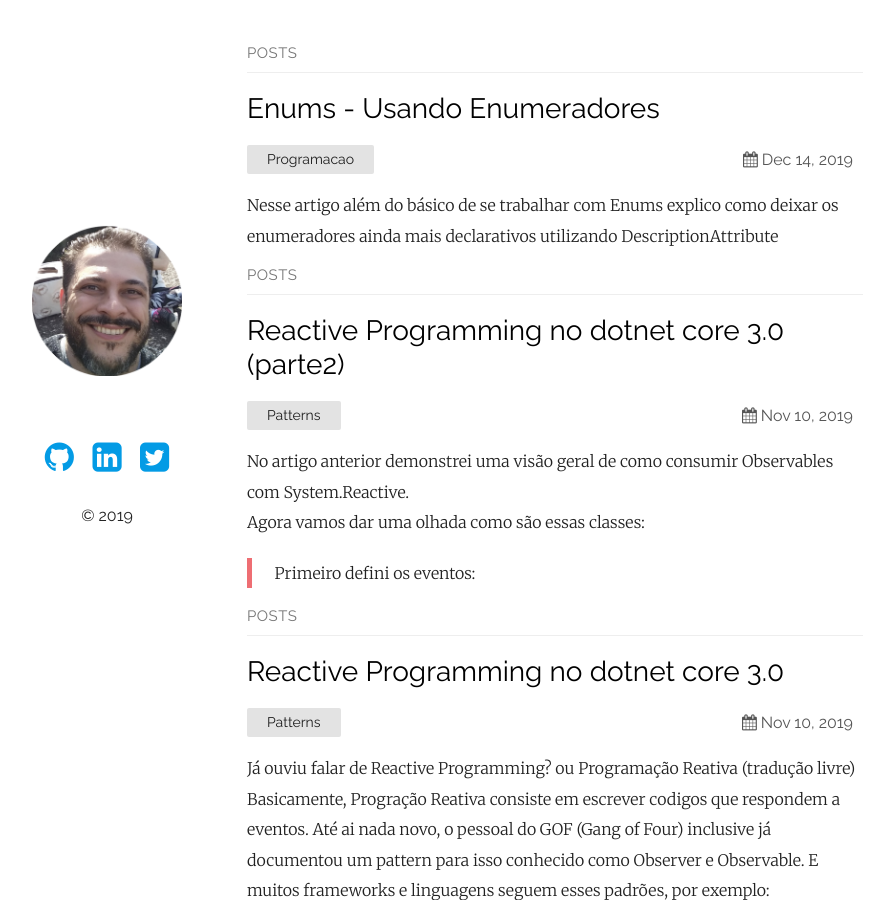
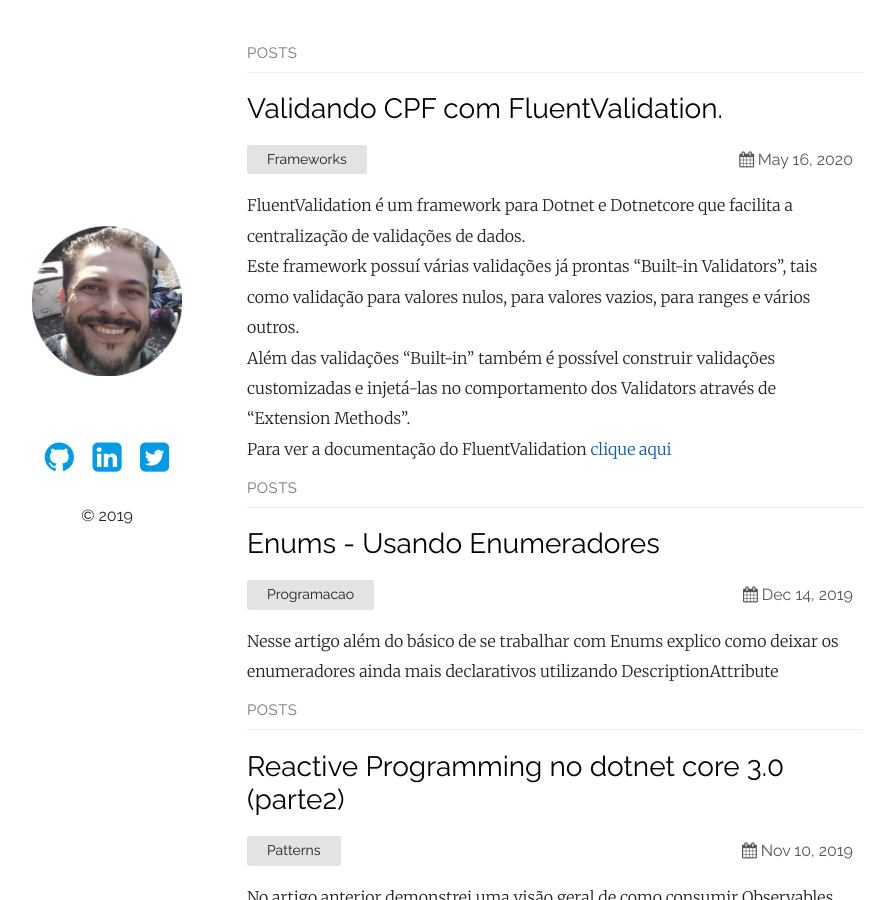
Before and after one commit to ricardovicentini/hardycode, a Jekyll site: the page built from index.md, in a window 1280 px wide and 900 px high. Shown: the whole window, without its empty margins (195-1089 px from the left). Built offline with Jekyll 4.4.1, drawn with Linux system fonts in a browser that asks for light colours; part of the change alters nothing that is shown.

Commit message:
Novo post

````diff
--- a/_config.yml
+++ b/_config.yml
@@ -60,6 +60,7 @@ plainwhite:
   markdown: kramdown
 kramdown:
     highlighter: rouge
+    input: GFM
     syntax_highlighter_opts:
         block:
             line_numbers: true
--- /dev/null
+++ b/_posts/2020-06-14-validando-cpf-com-fluent-validation.markdown
@@ -0,0 +1,302 @@
+---
+layout: post
+title:  "Validando CPF com FluentValidation."
+date:   2020-05-16 12:32:00 -0300
+categories: Frameworks
+---
+FluentValidation é um framework para Dotnet e Dotnetcore que facilita a centralização de validações de dados.
+Este framework possuí várias validações já prontas "Built-in Validators", tais como validação para valores nulos, para valores vazios, para ranges e vários outros.
+Além das validações "Built-in" também é possível construir validações customizadas e injetá-las no comportamento dos Validators através de "Extension Methods".
+Para ver a documentação do FluentValidation [clique aqui](https://docs.fluentvalidation.net/en/latest/index.html)
+
+#### Mão na massa!
+Vou criar um exemplo com uma console application, onde tenho a classe pessoa e nesta classe vou validar suas propriedades: Nome, Telefone, Email e Cpf utilizando o FluentValidation.
+A validação de Nome, Telefone e Email, será bem simples e vamos conseguir fazer com "Built-in Validators". Já para Cpf teremos que criar nossa validação customizada.
+
+Abaixo a definição da classe Pessoa
+```c#
+public class Pessoa
+{
+    public string Nome { get; private set; }
+    public string Telefone { get; private set; }
+    public string Email { get; private set; }
+    public string Cpf { get; private set; }
+}
+```
+Depois de adicionada a referência para FluentValidation através do Nuget package, a classe de validação para as propridades fica conforme abaixo:
+```c#
+using FluentValidation;
+public class PessoaValidator : AbstractValidator<Pessoa>
+{
+    public PessoaValidator()
+    {
+        RuleFor(x => x.Nome)
+            .NotNull()
+            .NotEmpty()
+            .MinimumLength(2)
+            .MaximumLength(20);
+
+        RuleFor(x => x.Telefone)
+            .NotNull()
+            .NotEmpty()
+            .Matches(@"^\d{8}|d{9}$");
+
+        RuleFor(x => x.Email)
+            .NotNull()
+            .NotEmpty()
+            .EmailAddress();
+    }
+}
+```
+É importante observar a herança para **AbstractValidator<<T>>** onde o **<<T>>** deve ser a classe que se deseja validar.
+Assim, no contrutor da classe **PessoaValidator** fica disponível o método **RuleFor**.
+No método **RuleFor** é mapeada a propriedade que se deseja validar linhas 6,12 e 17 e então temos acesso as validações "Built-in". Ex:
+* NotNull()
+* NotEmpty()
+* MinimumLength()
+* MaximumLength() e muitas outras...
+
+Não pretendo entrar em detalhes de como elas funcionam, o próprio nome de cada uma já diz, porém recomendo testá-las e ler a documentação também vai ajudar bastante. :relaxed:
+
+Para o telefone estamos utilizando *Metches* no qual o regex informado será testado para validar este campo. Neste caso o telefone terá de ser 8 ou 9 dígitos numéricos.
+
+Por enquanto não vou validar o cpf, vou primeiro testar essas validações, para isso é preciso consumir a classe PessoaValidator dentro da  classe Pessoa, então ficou assim:
+```c#
+public class Pessoa
+{
+
+    public string Nome { get; private set; }
+    public string Telefone { get; private set; }
+    public string Email { get; private set; }
+    public string Cpf { get; private set; }
+
+    readonly PessoaValidator validator = new PessoaValidator();
+
+    public Pessoa(string nome, string telefone, string email, string cpf)
+    {
+        Nome = nome;
+        Telefone = telefone;
+        Email = email;
+        Cpf = cpf;
+
+    }
+
+    public ValidationResult Validar()
+    {
+        return validator.Validate(this);
+
+    }
+}
+```
+Na linha nove crio a instância de PessoaValidator pois assim posso usar essa instância em qualquer parte da classe Pessoa, no exemplo acima está sendo utilizada no método Validar() linha 20.
+O método Validar retorna um **ValidationResult** que é uma estrutura do FluentValidation para armazenar o resultado das regras de validação que criamos na classe PessoaValidator.
+Observe também que adicionei um construtor para passar os valores de Nome, Telefone, Email e Cpf. (linha 11)
+Agora posso testar essas validações por meio da console application conforme abaixo:
+```c#
+class Program
+{
+    static void Main(string[] args)
+    {
+        var p = new Pessoa(nome: null,telefone: null,email: null,cpf: null);
+        var reultado = p.Validar();
+        if (!reultado.IsValid)
+        {
+            foreach (var mensagem in reultado.Errors)
+            {
+                Console.WriteLine(mensagem);
+            }
+        }
+
+
+    }
+}
+```
+Estou criando a instância de Pessoa na linha 5, todos os valores nulos, com isso a validação .NotNull() irá gerar uma mensagem conforme imagem abaixo:
+![image-title-here](../../../../assets/FluentValidation1.jpg)
+Veja que temos mensagens para Nome, Telefone e Email.
+Veja também que além da mensagem para Nulo temos também a mensagem para vazio. Isso ocorre porque por padrão as validações são testadas de forma encadeada.
+É possível configurar as validações de forma que apenas uma mensagem por vez será apresentada.
+Para isso adicione nas regras de validação a configuração: **.Cascade(CascadeMode.StopOnFirstFailure)**
+```c#
+public class PessoaValidator : AbstractValidator<Pessoa>
+{
+    public PessoaValidator()
+    {
+        RuleFor(x => x.Nome)
+            .Cascade(CascadeMode.StopOnFirstFailure)
+            .NotNull()
+            .NotEmpty()
+            .MinimumLength(2)
+            .MaximumLength(20);
+
+        RuleFor(x => x.Telefone)
+            .Cascade(CascadeMode.StopOnFirstFailure)
+            .NotNull()
+            .NotEmpty()
+            .Matches(@"^\d{8}|d{9}$");
+
+        RuleFor(x => x.Email)
+            .Cascade(CascadeMode.StopOnFirstFailure)
+            .NotNull()
+            .NotEmpty()
+            .EmailAddress();
+    }
+}
+```
+Nas linhas 6,13 e 19 adicionamos a configuração:
+```c#
+.Cascade(CascadeMode.StopOnFirstFailure)
+```
+com isso o resultado fica:
+![image-title-here](../../../../assets/FluentValidation2.jpg)
+Apenas uma validação por Propriedade.
+Agora fica a sugestão para que você altere os valores das propriedades de maneira que cause outras falhas de validação.
+### Validando o CPF
+Agora vem a nossa cereja do bolo! :relaxed:
+Tenho que validar o cpf e quero validar da mesma forma fluída, ou seja:
+```c#
+RuleFor(x => x.Cpf)
+    .CpfValido();
+```
+Como o **FluentValidation** não possuí um "Built-in Validation" para cpf vou criar um "Extension Method" para plugar essa validação, conforme abaixo:
+```c#
+public static class CpfValidation
+{
+
+    public static IRuleBuilderInitial<T, string> CpfValido<T>(this IRuleBuilder<T, string> ruleBuilder)
+    {
+        return ruleBuilder.Custom((cpf, context) =>
+        {
+            //Inspirado na validação de CPF proposta por ElemarJr.
+            //https://www.eximiaco.ms/pt/2020/01/10/no-c-8-ficou-mais-facil-alocar-arrays-na-stack-e-isso-pode-ter-um-impacto-positivo-tremendo-na-performance/
+
+            if (string.IsNullOrWhiteSpace(cpf))
+            {
+                context.AddFailure($"'{context.DisplayName}' não pode ser nulo ou vazio.");
+                return;
+            }
+
+
+            Span<int> cpfArray = stackalloc int[11];
+            var count = 0;
+            foreach (var c in cpf)
+            {
+                if (!char.IsDigit(c))
+                {
+                    context.AddFailure($"'{context.DisplayName}' tem que ser numérico.");
+                    return;
+                }
+
+
+                if (char.IsDigit(c))
+                {
+                    if (count > 10)
+                    {
+                        context.AddFailure($"'{context.DisplayName}' deve possuir 11 caracteres. Foram informados " + cpf.Length);
+                        return;
+                    }
+
+
+                    cpfArray[count] = c - '0';
+                    count++;
+                }
+            }
+
+            if (count != 11)
+            {
+                context.AddFailure($"'{context.DisplayName}' deve possuir 11 caracteres. Foram informados " + cpf.Length);
+                return;
+            }
+            if (VerificarTodosValoresSaoIguais(ref cpfArray))
+            {
+                context.AddFailure($"'{context.DisplayName}' Não pode conter todos os dígitos iguais.");
+                return;
+            }
+
+            var totalDigitoI = 0;
+            var totalDigitoII = 0;
+            int modI;
+            int modII;
+
+            for (var posicao = 0; posicao < cpfArray.Length - 2; posicao++)
+            {
+                totalDigitoI += cpfArray[posicao] * (10 - posicao);
+                totalDigitoII += cpfArray[posicao] * (11 - posicao);
+            }
+
+            modI = totalDigitoI % 11;
+            if (modI < 2) { modI = 0; }
+            else { modI = 11 - modI; }
+
+            if (cpfArray[9] != modI)
+            {
+                context.AddFailure($"'{context.DisplayName}' Inválido.");
+                return;
+            }
+
+            totalDigitoII += modI * 2;
+
+            modII = totalDigitoII % 11;
+            if (modII < 2) { modII = 0; }
+            else { modII = 11 - modII; }
+
+            return;
+
+        });
+    }
+
+    static bool VerificarTodosValoresSaoIguais(ref Span<int> input)
+    {
+        for (var i = 1; i < 11; i++)
+        {
+            if (input[i] != input[0])
+            {
+                return false;
+            }
+        }
+
+        return true;
+    }
+}
+```
+Não vou entrar no detalhe da validação do CPF em si, para isso recomendo o excelente artigo do  [ElemarJr](https://www.youtube.com/watch?v=CgWTXh66cXc), inclusive o algoritimo de validação do cpf apresentado aqui é uma cópia do algoritimo proposto nesse artigo.
+Note que dizemos para o Fluent que há um problema quando usamos o método **context.AddFailure**.
+Minha estratégia foi: assim que achado um prolbema retorna para a validação, linhas (13,24,33,45 e 55)
+```c#
+public class PessoaValidator : AbstractValidator<Pessoa>
+{
+    public PessoaValidator()
+    {
+        RuleFor(x => x.Nome)
+            .Cascade(CascadeMode.StopOnFirstFailure)
+            .NotNull()
+            .NotEmpty()
+            .MinimumLength(2)
+            .MaximumLength(20);
+
+        RuleFor(x => x.Telefone)
+            .Cascade(CascadeMode.StopOnFirstFailure)
+            .NotNull()
+            .NotEmpty()
+            .Matches(@"^\d{8}|d{9}$");
+
+        RuleFor(x => x.Email)
+            .Cascade(CascadeMode.StopOnFirstFailure)
+            .NotNull()
+            .NotEmpty()
+            .EmailAddress();
+
+        RuleFor(x => x.Cpf)
+            .CpfValido();
+    }
+}
+```
+O fato para mim aqui é que agora eu posso deixar a minha classe de validação fluída também para o Cpf (linhas 24 e 25)
+Veja, também que não é necessário testar NotNull() e NotEmpt() porque minha "Extension Method" já faz esse teste.
+Então se tentar criar uma instância de Pessoa com CPF inválido agora teremos a seguinte saida:
+![image-title-here](../../../../assets/FluentValidation3.jpg)
+
+### Conclusão
+Com FluentValidation temos possiblidade de isolar regras complexas do código e posteriormente testá-las de forma fluída e elegante!
+Obrigado por ler! :smiley:
+:floppy_disk: [Baixar código fonte](https://github.com/ricardovicentini/ExemploFluentValidation)
````
Also changed, not shown: assets/FluentValidation1.jpg (added), assets/FluentValidation2.jpg (added), assets/FluentValidation3.jpg (added), 1 other file.
